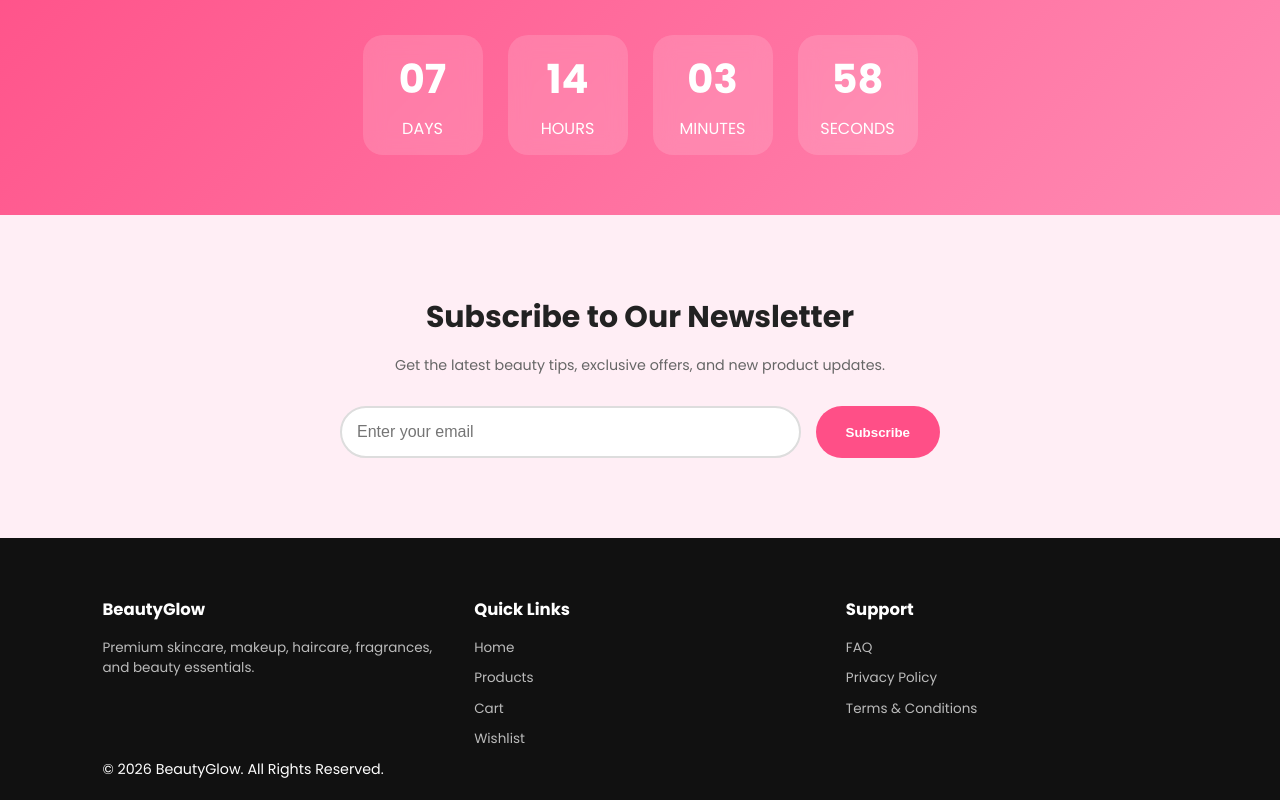
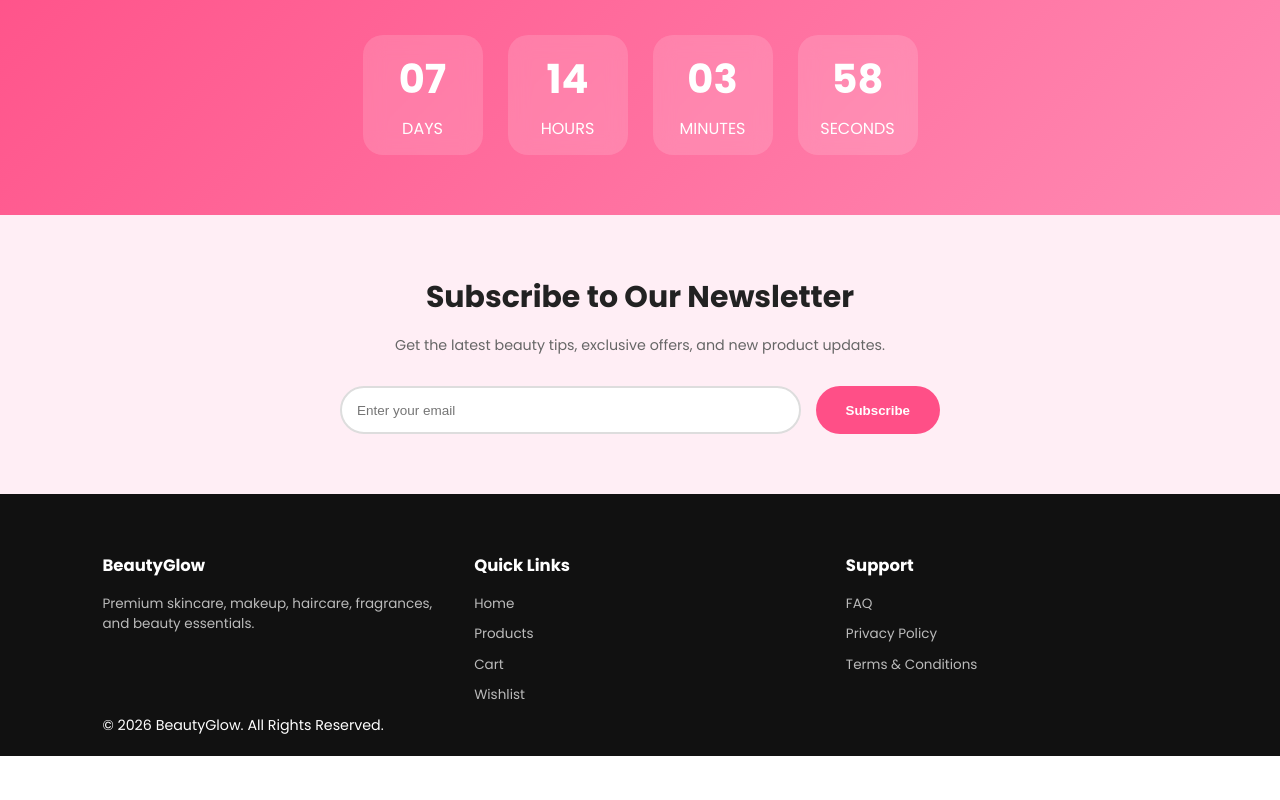
Before and after one commit to Gouthami101198/BeautyStore, a React (Vite) app: page / in a window 1280 px wide. Shown: the part 3965-4765 px from the top of the page. After the commit the page ends 4721 px from the top, so only its background shows below. Built offline with nearby package versions, Linux system fonts and the light colour scheme.

Commit message:
Refactor Newsletter CSS for improved styling
Adjusted padding and height for newsletter form elements.

```diff
--- a/src/components/Newsletter/Newsletter.css
+++ b/src/components/Newsletter/Newsletter.css
@@ -2,7 +2,7 @@
     width: 100%;
     max-width: 1400px;
     margin: 0 auto;
-    padding: 80px 20px;
+    padding:60px 7%;
     text-align: center;
     background: #ffeef5;
 }
@@ -31,7 +31,8 @@
     padding:15px;
     border:2px solid #ddd;
     border-radius:40px;
-    font-size:16px;
+    height:48px;
+    font-size:.9rem;
 }
 
 .newsletter-form button{
@@ -42,6 +43,7 @@
     color:#fff;
     cursor:pointer;
     font-weight:600;
+    height:48px;
 }
 
 .newsletter-form button:hover{
```
